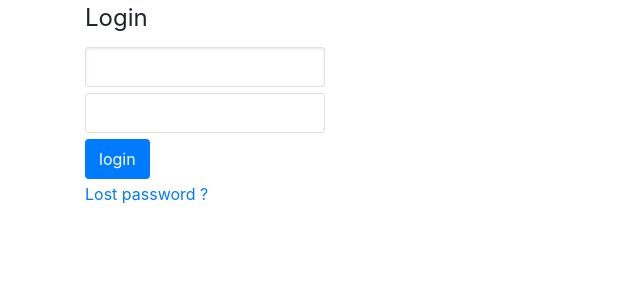
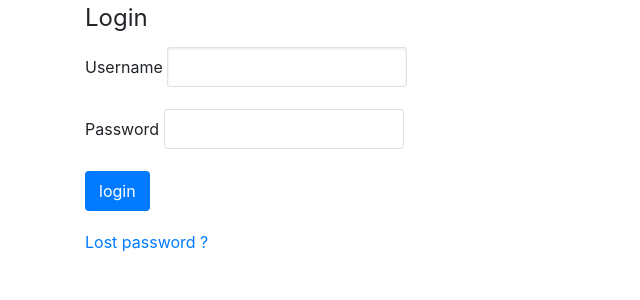
Before and after one commit to clavos/cartoonWar, a Django app: page /accounts/login/ in a window 1280 px wide. Shown: the part 56-356 px from the top of the page, without its empty margins (0-640 px from the left). Run offline with Django 3.2, Linux system fonts and the light colour scheme; some libraries are stand-ins or nearby versions.

Commit message:
Change login

```diff
--- a/card/templates/registration/login.html
+++ b/card/templates/registration/login.html
@@ -20,15 +20,15 @@
                     <legend>Login</legend>
                     <form method="post" action="{% url 'login' %}" class="form">
                         {% csrf_token %}
-                        <div>
-                            <td>{{ form.username.label.tag }}</td>
+                        <div class="form-group">
+                            <td><label>Username</label></td>
                             <td>{{ form.username }}</td>
                         </div>
-                        <div>
-                            <td>{{ form.password.label.tag }}</td>
+                        <div class="form-group">
+                            <td><label>Password</label></td>
                             <td>{{ form.password }}</td>
                         </div>
-                        <div>
+                        <div class="form-group">
                             <input class="btn btn-primary" type="submit" value="login" />
                             <input type="hidden" name="next" value="{{next}}">
                         </div>
```
